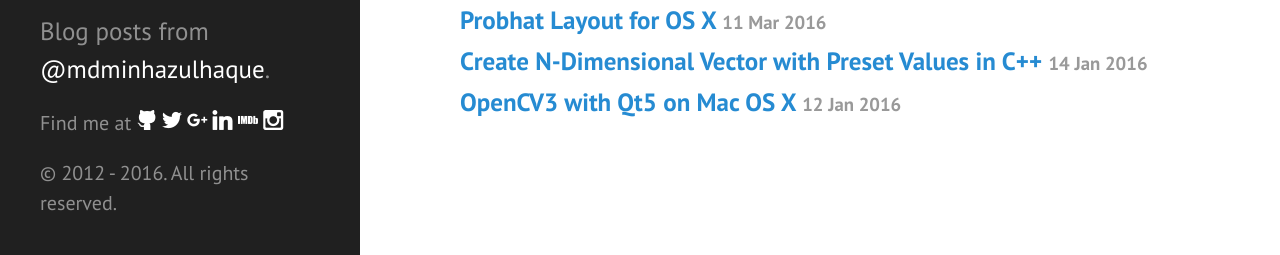
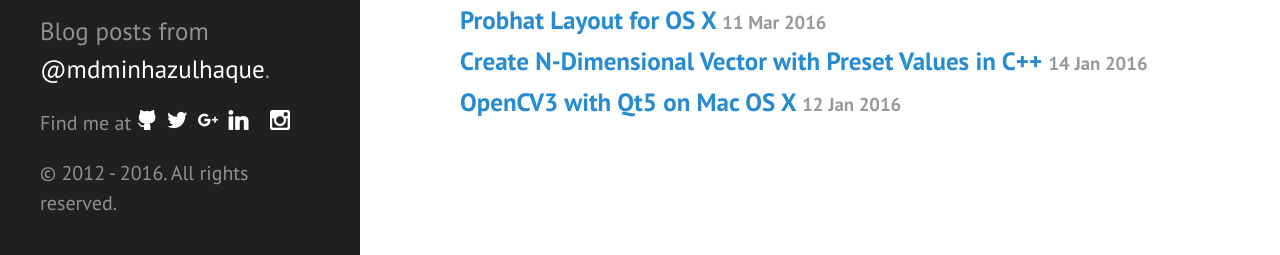
Before and after one commit to mdminhazulhaque/bits, a Jekyll site: the page built from _posts/2015/02/2015-02-28-banglalion-wimax-devices-on-mac-os-x.md, in a window 1280 px wide and 942 px high. Shown: the part 684-939 px from the top of the window. Built offline with Jekyll 4.4.1, drawn with Linux system fonts in a browser that asks for light colours; comment, search, counter and statistics services are not loaded.

Commit message:
Removed IMDb link

```diff
--- a/_config.yml
+++ b/_config.yml
@@ -16,7 +16,6 @@ author:
     github:             'https://github.com/minhazul-haque'
     linkedin:           'https://bd.linkedin.com/in/mdminhazulhaque'
     stackexchange:      'https://stackexchange.com/users/1348058/md-minhazul-haque?tab=accounts'
-    imdb:               'www.imdb.com/user/ur39009218/ratings'
     instagram:          'https://www.instagram.com/md.minhazul.haque'
 gems:
     - jekyll-sitemap
--- a/_includes/sidebar.html
+++ b/_includes/sidebar.html
@@ -8,12 +8,11 @@
       </h1>
       <p class="lead">{{ site.description }}</p>
       <p>Find me at
-        <a href="{{ site.author.github }}"><span class="socicon socicon-github"></a>
-        <a href="{{ site.author.twitter }}"><span class="socicon socicon-twitter"></a>
-        <a href="{{ site.author.gplus }}"><span class="socicon socicon-googleplus"></a>
-        <a href="{{ site.author.linkedin }}"><span class="socicon socicon-linkedin"></a>
-        <a href="{{ site.author.stackexchange }}"><span class="socicon socicon-stackexchange"></a>
-        <a href="{{ site.author.imdb }}"><span class="socicon socicon-imdb"></a>
+        <a href="{{ site.author.github }}"><span class="socicon socicon-github"></a>&nbsp;
+        <a href="{{ site.author.twitter }}"><span class="socicon socicon-twitter"></a>&nbsp;
+        <a href="{{ site.author.gplus }}"><span class="socicon socicon-googleplus"></a>&nbsp;
+        <a href="{{ site.author.linkedin }}"><span class="socicon socicon-linkedin"></a>&nbsp;
+        <a href="{{ site.author.stackexchange }}"><span class="socicon socicon-stackexchange"></a>&nbsp;
         <a href="{{ site.author.instagram }}"><span class="socicon socicon-instagram"></a>
       </p>
     </div>
```
Also changed, not shown: 1 other file.
